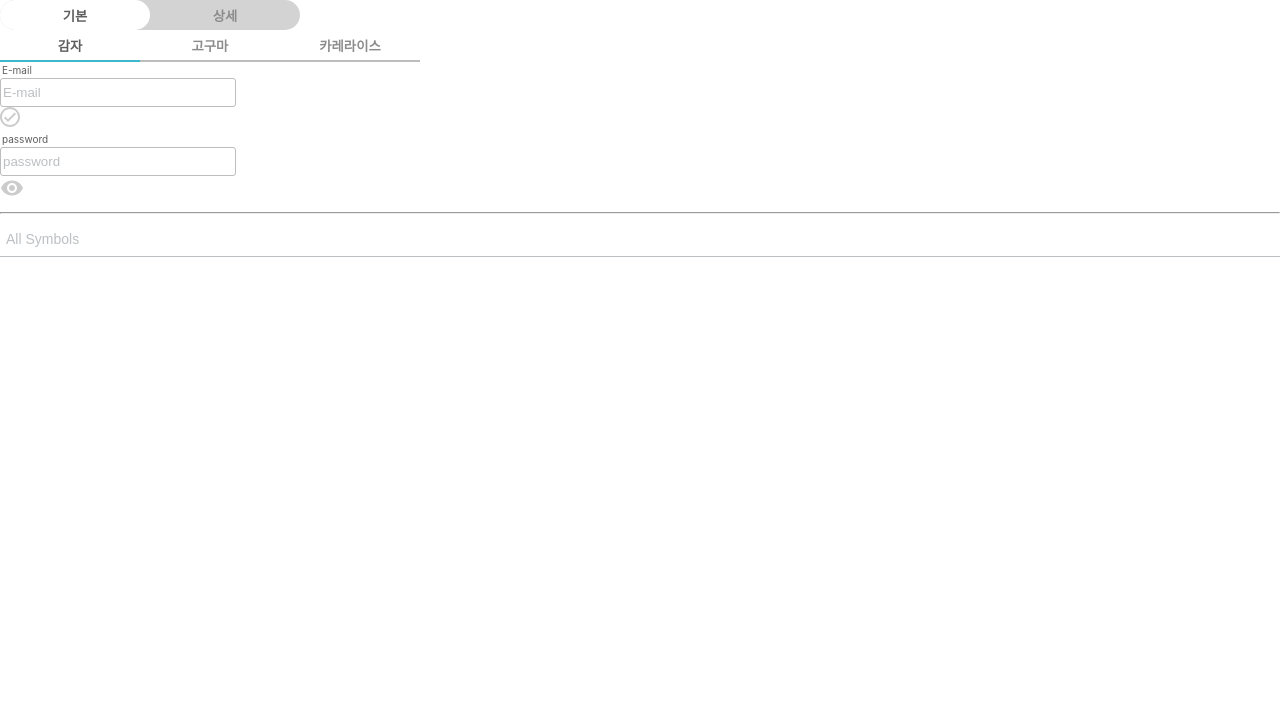
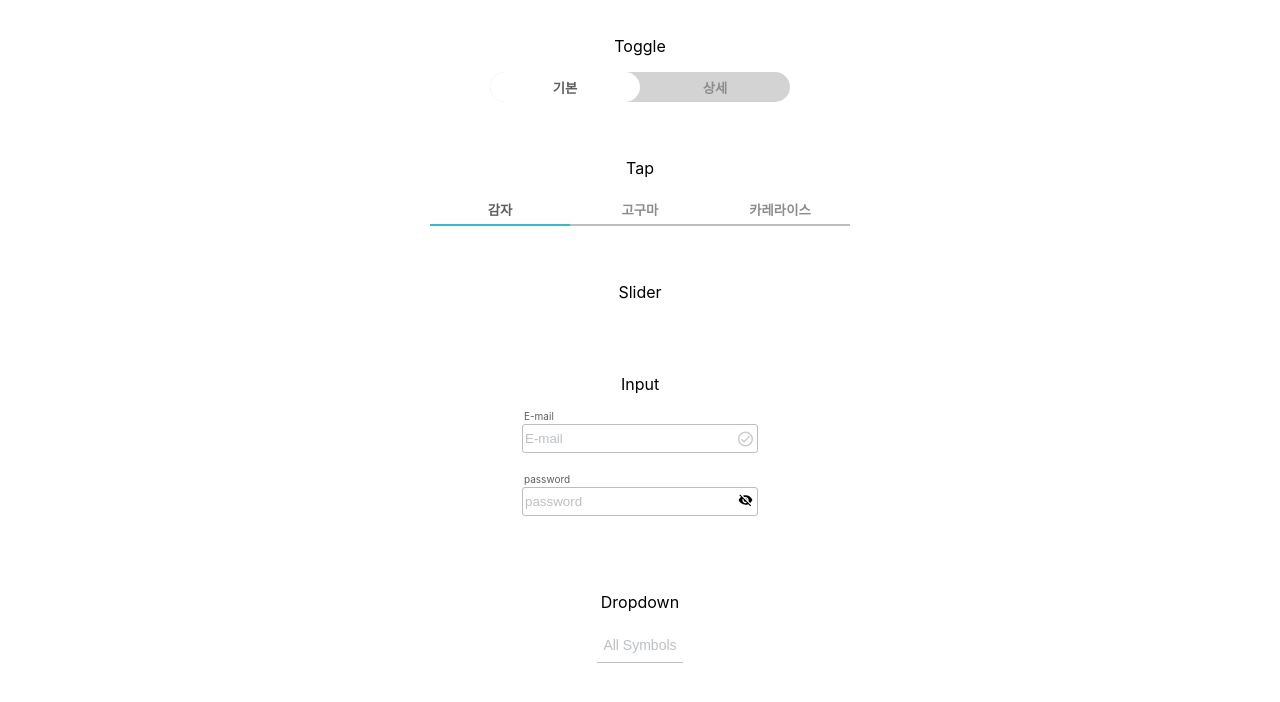
Before and after one commit to jyi3479/wanted_pre_onboarding, a React (Create React App) app: page / in a window 1280 px wide. Shown: the top 702 px of the page. Built offline with nearby package versions, Linux system fonts and the light colour scheme.

Commit message:
input 완성

```diff
--- a/src/App.js
+++ b/src/App.js
@@ -1,3 +1,4 @@
+import styled from "styled-components";
 import Dropdown from "./components/Dropdown";
 import Input from "./components/Input";
 import Slider from "./components/Slider";
@@ -6,18 +7,44 @@ import Toggle from "./components/Toggle";
 
 function App() {
   return (
-    <div className="App">
-      <Toggle />
+    <Container>
+      <Box>
+        <Title>Toggle</Title>
+        <Toggle />
+      </Box>
+      <Box>
+        <Title>Tap</Title>
+        <Tap />
+      </Box>
+      <Box>
+        <Title>Slider</Title>
+        {/* <Slider /> */}
+      </Box>
 
-      <Tap />
-
-      {/* <Slider /> */}
-
-      <Input />
-      <hr />
-      <Dropdown />
-    </div>
+      <Box>
+        <Title>Input</Title>
+        <Input />
+      </Box>
+      <Box>
+        <Title>Dropdown</Title>
+        <Dropdown />
+      </Box>
+    </Container>
   );
 }
 
+const Container = styled.div`
+  display: flex;
+  flex-direction: column;
+  align-items: center;
+`;
+
+const Box = styled.div`
+  margin: 20px;
+`;
+
+const Title = styled.p`
+  text-align: center;
+`;
+
 export default App;
--- a/src/components/Input.js
+++ b/src/components/Input.js
@@ -2,40 +2,59 @@ import React, { useState } from "react";
 import styled from "styled-components";
 import { ReactComponent as Check } from "../image/check.svg";
 import { ReactComponent as Visible } from "../image/visible.svg";
+import { ReactComponent as Invisible } from "../image/noneVisible.svg";
 
 const Input = () => {
-  const [isPrivate, setIsPrivate] = useState(false);
+  const [isEmail, setIsEmail] = useState(false);
+  const [isError, setIsError] = useState(true);
+  const [isPrivate, setIsPrivate] = useState(true);
   const clickedPrivate = () => {
     setIsPrivate(!isPrivate);
   };
 
-  const checkedEmail = (e) => {
-    var regExp = /^[0-9a-zA-Z]([-_\.]?[0-9a-zA-Z])*@[0-9a-zA-Z]([-_\.]?[0-9a-zA-Z])*\.[a-zA-Z]{2,3}$/i;
+  const checkedEmail = (email) => {
+    const regExp = /^[0-9a-zA-Z]([-_\.]?[0-9a-zA-Z])*@[0-9a-zA-Z]([-_\.]?[0-9a-zA-Z])*\.[a-zA-Z]{2,3}$/i;
     // 형식에 맞는 경우 true 리턴
-    console.log("이메일 유효성 검사 :: ", regExp.test(e.target.value));
+
+    return regExp.test(email);
+  };
+
+  const blurEmailChecked = (e) => {
+    setIsError(checkedEmail(e.target.value));
+    if (!e.target.value) {
+      setIsError(true);
+    }
+  };
+
+  const changeEmailChecked = (e) => {
+    setIsEmail(checkedEmail(e.target.value));
   };
 
   return (
     <>
       <InputBox>
         <Label>E-mail</Label>
-        <InputField placeholder="E-mail" onBlur={checkedEmail} />
-        <IconBox>
+        <InputField placeholder="E-mail" onBlur={blurEmailChecked} onChange={changeEmailChecked}></InputField>
+        <IconBox isEmail={isEmail}>
           <Check />
         </IconBox>
+        <Warning isError={isError}>Invalid e-mail address.</Warning>
       </InputBox>
+
       <InputBox>
         <Label>password</Label>
         <InputField placeholder="password" type={isPrivate ? "password" : ""} />
-        <IconBox>
-          <Visible className="visible" onClick={clickedPrivate} />
-        </IconBox>
+        <IconBox onClick={clickedPrivate}>{isPrivate ? <Invisible className="invisible" /> : <Visible className="visible" />}</IconBox>
       </InputBox>
     </>
   );
 };
 
-const InputBox = styled.div``;
+const InputBox = styled.div`
+  position: relative;
+
+  margin-bottom: 20px;
+`;
 
 const Label = styled.p`
   font-size: 10px;
@@ -44,8 +63,6 @@ const Label = styled.p`
 `;
 
 const InputField = styled.input`
-  //position: absolute;
-
   width: 230px;
   height: 25px;
 
@@ -61,13 +78,32 @@ const InputField = styled.input`
   }
 `;
 
+const Warning = styled.p`
+  position: absolute;
+  bottom: -23px;
+
+  font-size: 10px;
+  ${(props) => (props.isError ? `display : none;` : `color: red;`)}
+`;
+
 const IconBox = styled.div`
+  position: absolute;
+  right: 5px;
+  bottom: 0px;
+
   svg {
-    fill: #ccc;
+    width: 15px;
+    ${(props) => (props.isEmail ? `fill: #008299;` : `fill: #ccc;`)}
+  }
+
+  .invisible {
+    fill: #000000;
   }
   .visible {
-    cursor: pointer;
+    fill: #008299;
   }
+
+  cursor: pointer;
 `;
 
 export default Input;
```
